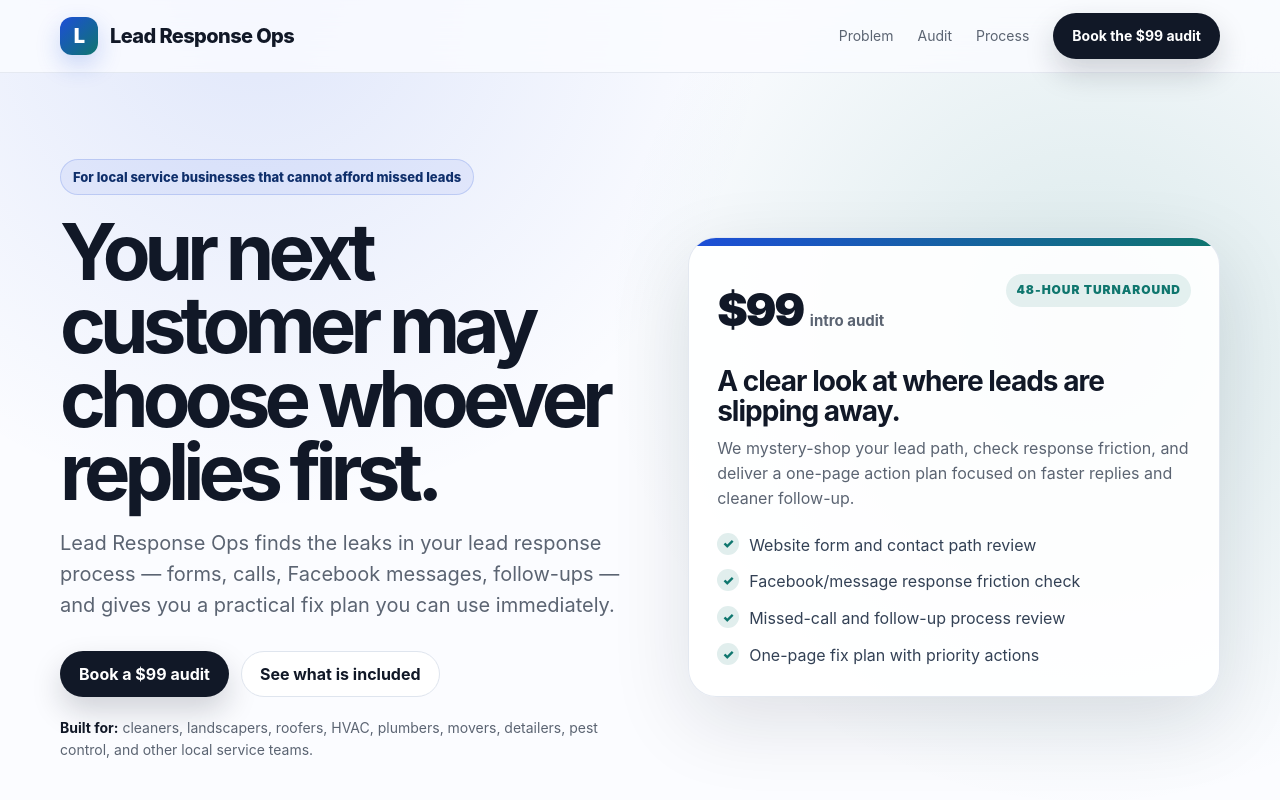
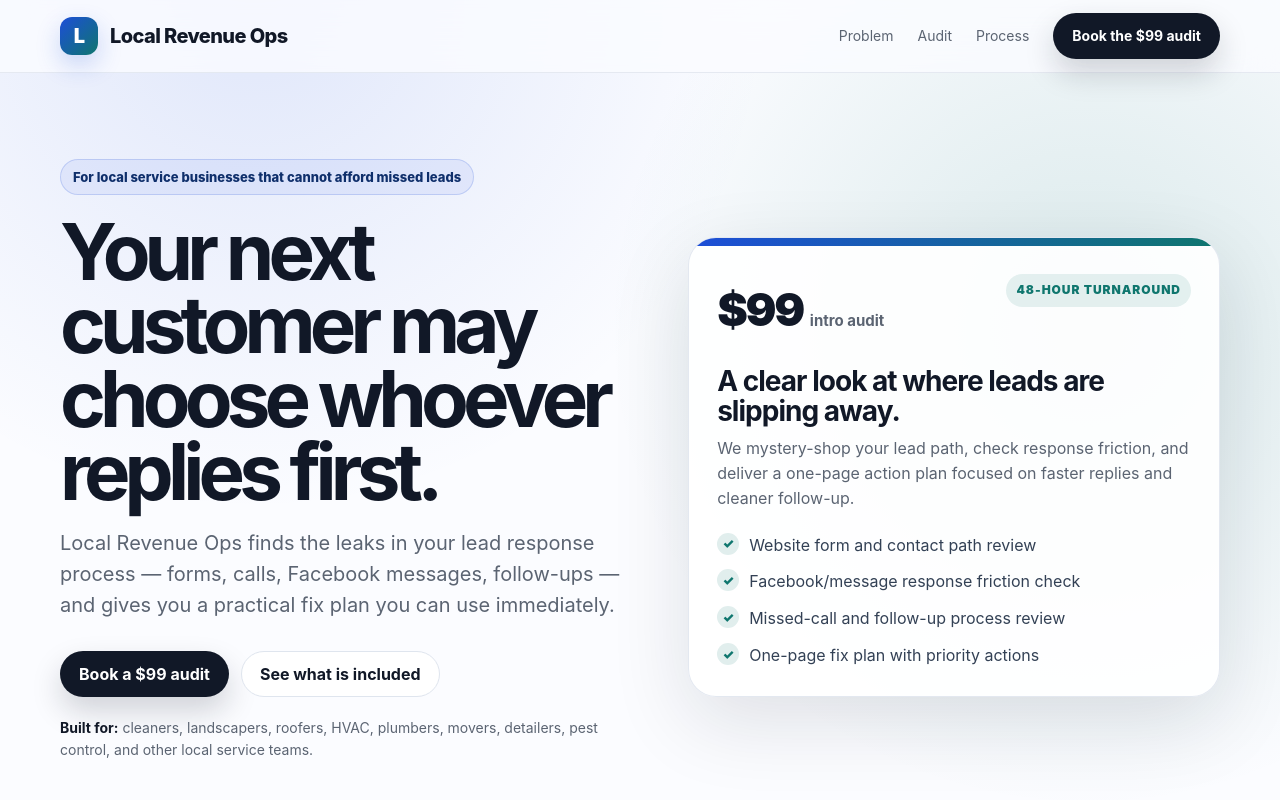
Before and after one commit to bjmiller23/lead-response-ops-site, a plain HTML site: page index.html in a window 1280 px wide. Shown: the top 800 px of the page. Drawn offline with Linux system fonts and the light colour scheme.

Commit message:
Rebrand site to Local Revenue Ops

```diff
--- a/index.html
+++ b/index.html
@@ -3,9 +3,9 @@
 <head>
   <meta charset="UTF-8" />
   <meta name="viewport" content="width=device-width, initial-scale=1.0" />
-  <title>Lead Response Ops | Speed-to-Lead Audits for Local Service Businesses</title>
-  <meta name="description" content="Lead Response Ops helps local service businesses find and fix missed leads with a practical speed-to-lead audit and follow-up system." />
-  <meta property="og:title" content="Lead Response Ops" />
+  <title>Local Revenue Ops | Speed-to-Lead Audits for Local Service Businesses</title>
+  <meta name="description" content="Local Revenue Ops helps local service businesses find and fix missed leads with a practical speed-to-lead audit and follow-up system." />
+  <meta property="og:title" content="Local Revenue Ops" />
   <meta property="og:description" content="Find the revenue leaks in your lead response process before another good customer chooses a faster competitor." />
   <meta property="og:type" content="website" />
   <style>
@@ -240,7 +240,7 @@
 <body>
   <nav class="nav">
     <div class="wrap nav-inner">
-      <a href="#top" class="brand" aria-label="Lead Response Ops home"><span class="mark">L</span><span>Lead Response Ops</span></a>
+      <a href="#top" class="brand" aria-label="Local Revenue Ops home"><span class="mark">L</span><span>Local Revenue Ops</span></a>
       <div class="nav-links">
         <a href="#problem">Problem</a>
         <a href="#audit">Audit</a>
@@ -256,7 +256,7 @@
         <div>
           <div class="eyebrow">For local service businesses that cannot afford missed leads</div>
           <h1>Your next customer may choose whoever replies first.</h1>
-          <p class="hero-copy">Lead Response Ops finds the leaks in your lead response process — forms, calls, Facebook messages, follow-ups — and gives you a practical fix plan you can use immediately.</p>
+          <p class="hero-copy">Local Revenue Ops finds the leaks in your lead response process — forms, calls, Facebook messages, follow-ups — and gives you a practical fix plan you can use immediately.</p>
           <div class="hero-actions">
             <a class="btn btn-primary" href="#contact">Book a $99 audit</a>
             <a class="btn btn-secondary" href="#audit">See what is included</a>
@@ -365,7 +365,7 @@
 
   <footer>
     <div class="wrap footer-inner">
-      <div>© 2026 Lead Response Ops. Speed-to-lead audits for local service businesses.</div>
+      <div>© 2026 Local Revenue Ops. Speed-to-lead audits for local service businesses.</div>
       <div>Practical systems. Faster replies. Fewer missed jobs.</div>
     </div>
   </footer>
```
